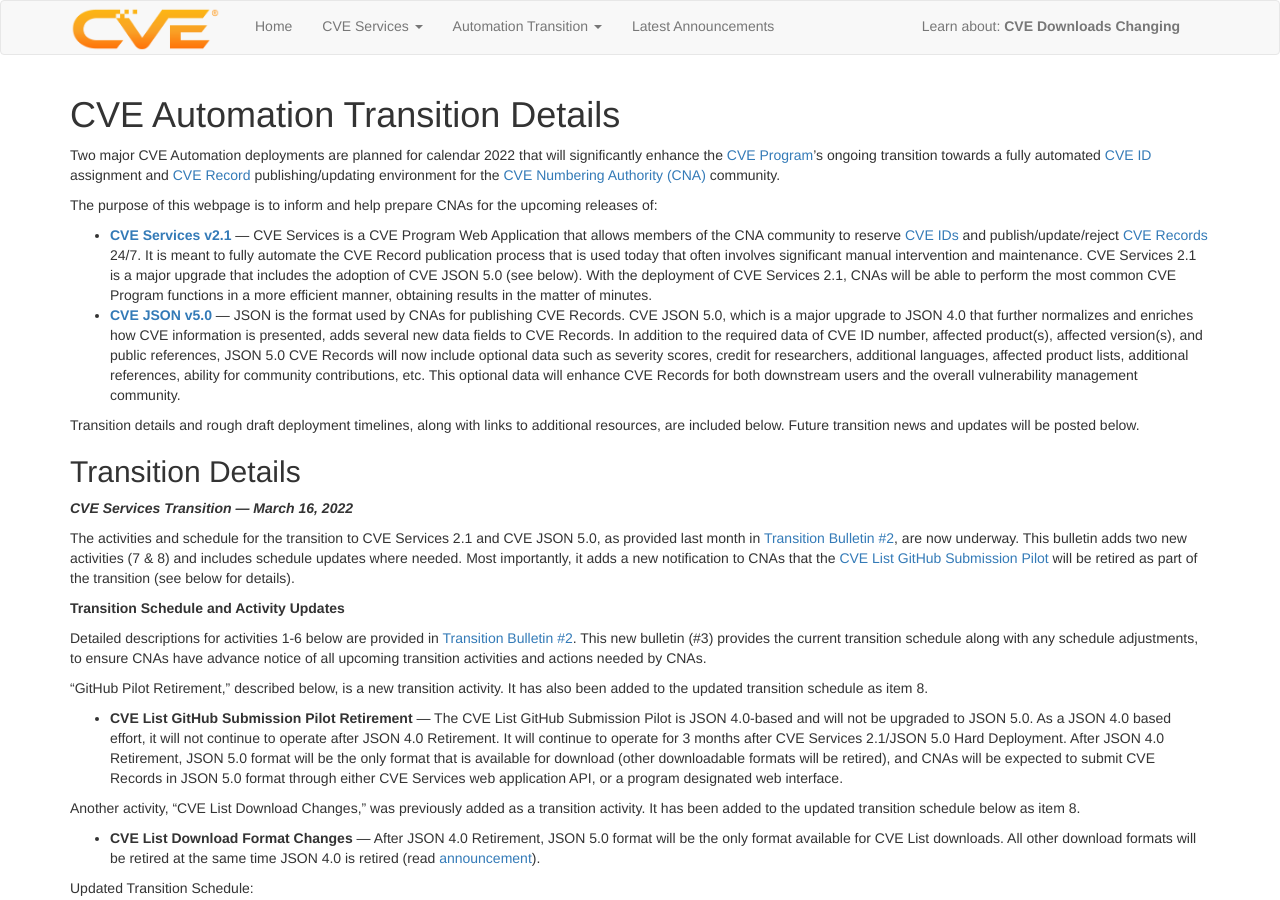
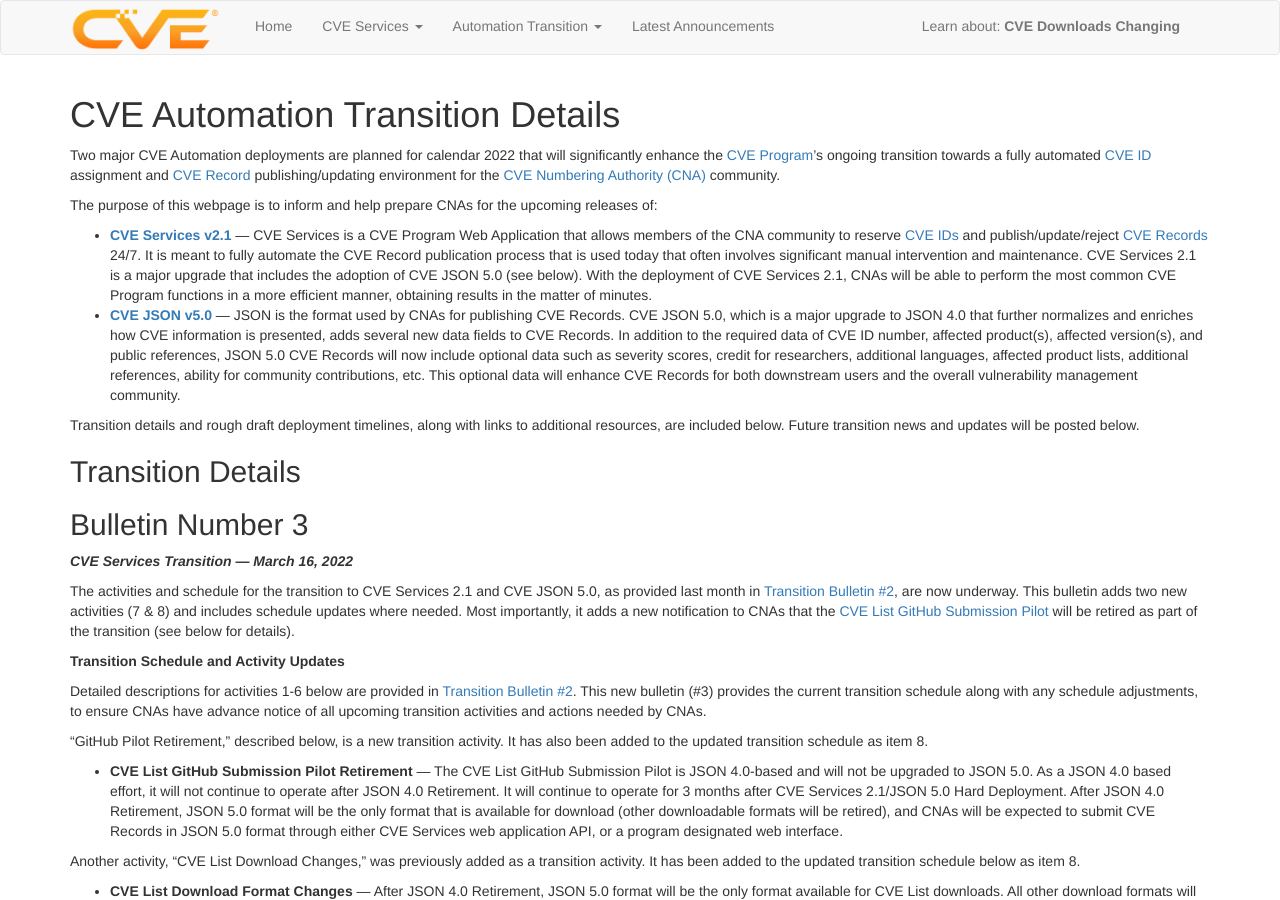
Before and after one commit to CVEProject/cveproject.github.io, a Jekyll site: the page built from automation-transition.md, in a window 1280 px wide and 900 px high. Built offline with Jekyll 4.4.1, drawn with Linux system fonts in a browser that asks for light colours; nearby versions of some CDN libraries.

Commit message:
Update automation-transition.md

```diff
--- a/automation-transition.md
+++ b/automation-transition.md
@@ -13,6 +13,7 @@ Transition details and rough draft deployment timelines, along with links to add
 
 ## Transition Details
 
+## Bulletin Number 3
 <strong>*CVE Services Transition  —  March 16, 2022*</strong>
 
 The activities and schedule for the transition to CVE Services 2.1 and CVE JSON 5.0, as provided last month in [Transition Bulletin #2](https://cveproject.github.io/automation-transition#bulletin-number-2), are now underway. This bulletin adds two new activities (7 & 8) and includes schedule updates where needed. Most importantly, it adds a new notification to CNAs that the [CVE List GitHub Submission Pilot](https://github.com/CVEProject/cvelist) will be retired as part of the transition (see below for details).
```
